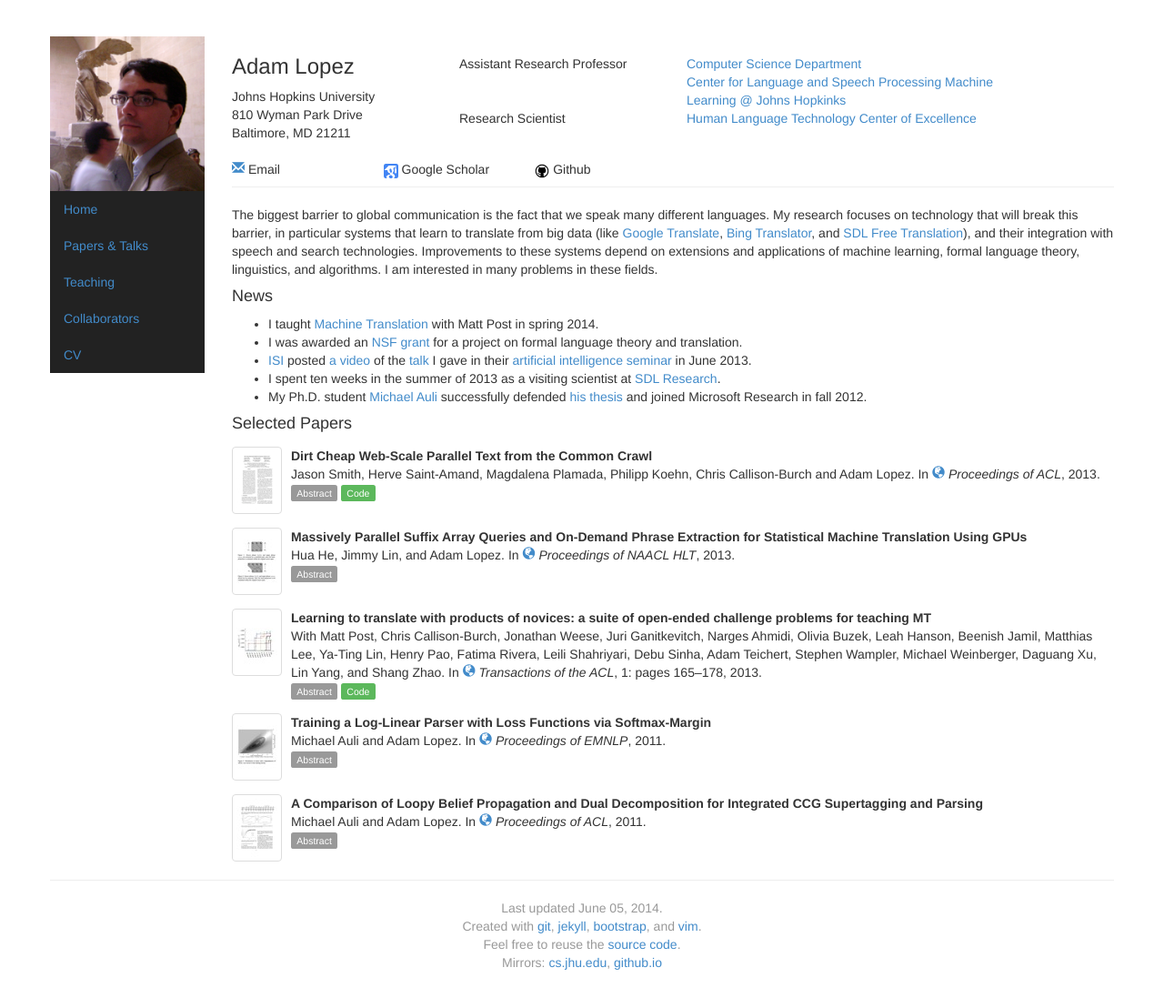
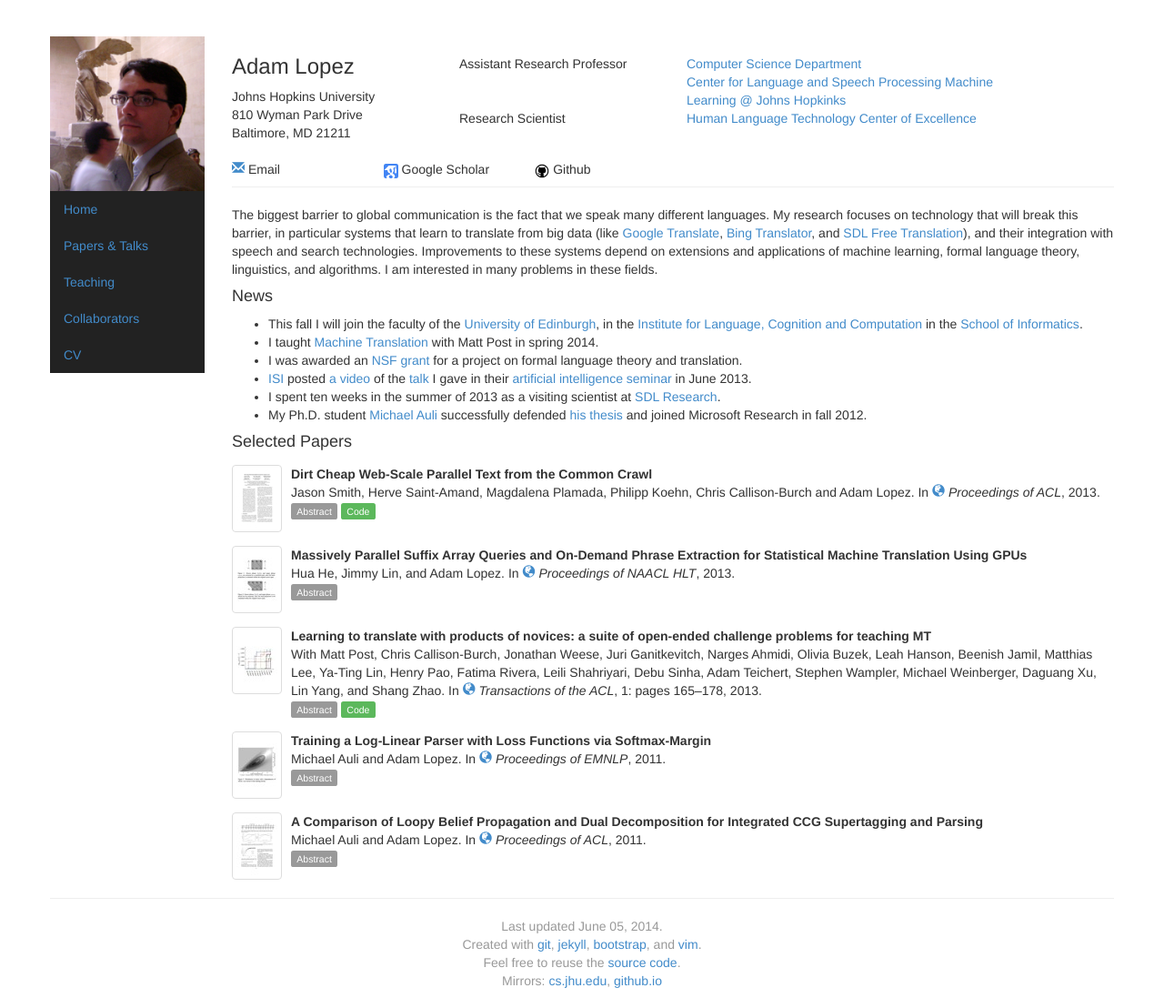
Before and after one commit to alopez/alopez.github.com, a Jekyll site: the page built from index.html, in a window 1280 px wide. Shown: the whole page at 91% size. Built offline with Jekyll 4.4.1, drawn with Linux system fonts in a browser that asks for light colours.

Commit message:
Add news

```diff
--- a/index.html
+++ b/index.html
@@ -3,6 +3,9 @@ layout: default
 title: Adam Lopez
 picture: nike
 news:
+  -
+    >
+      This fall I will join the faculty of the <a href="http://www.ed.ac.uk/home">University of Edinburgh</a>, in the <a href="http://www.ilcc.inf.ed.ac.uk/">Institute for Language, Cognition and Computation</a> in the <a href="http://www.ed.ac.uk/schools-departments/informatics/">School of Informatics</a>.
   - >
       I taught <a href="http://mt-class.org/jhu/">Machine Translation</a> with Matt Post in spring 2014.
   - >
```
